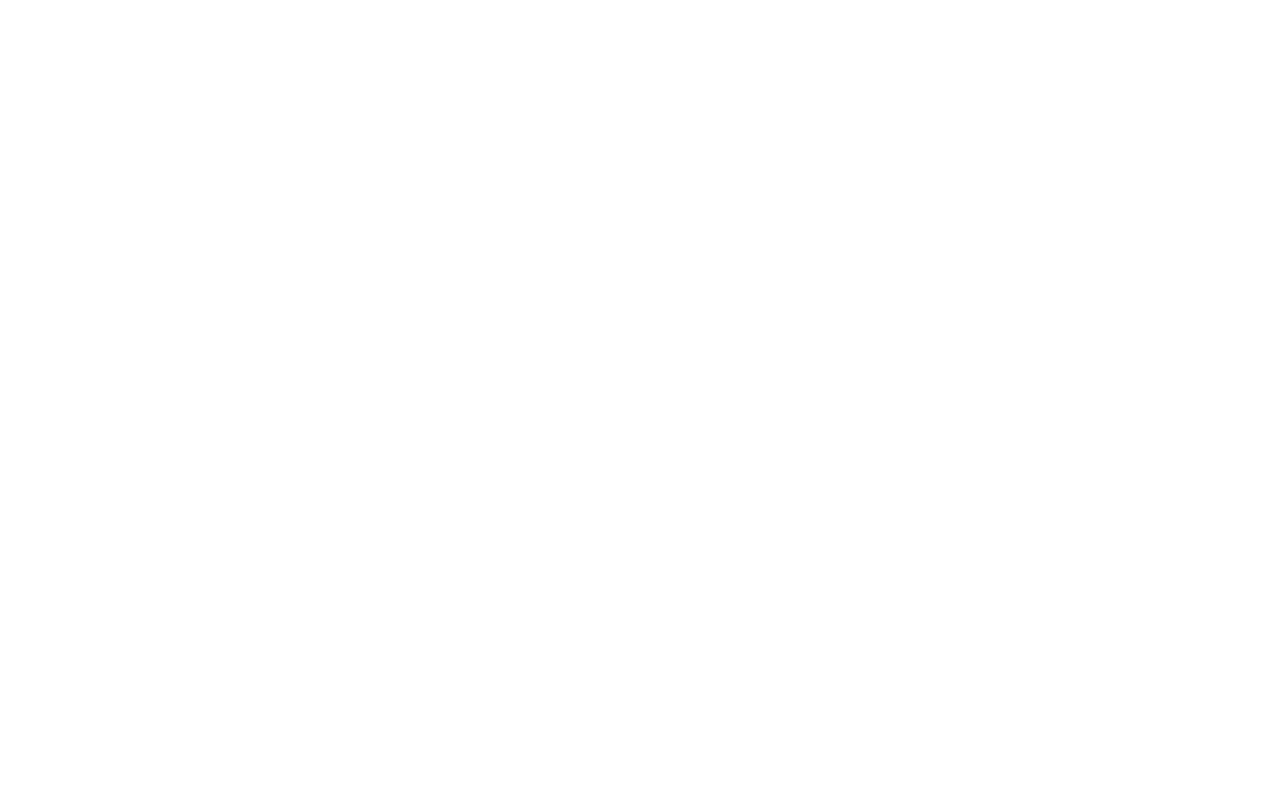
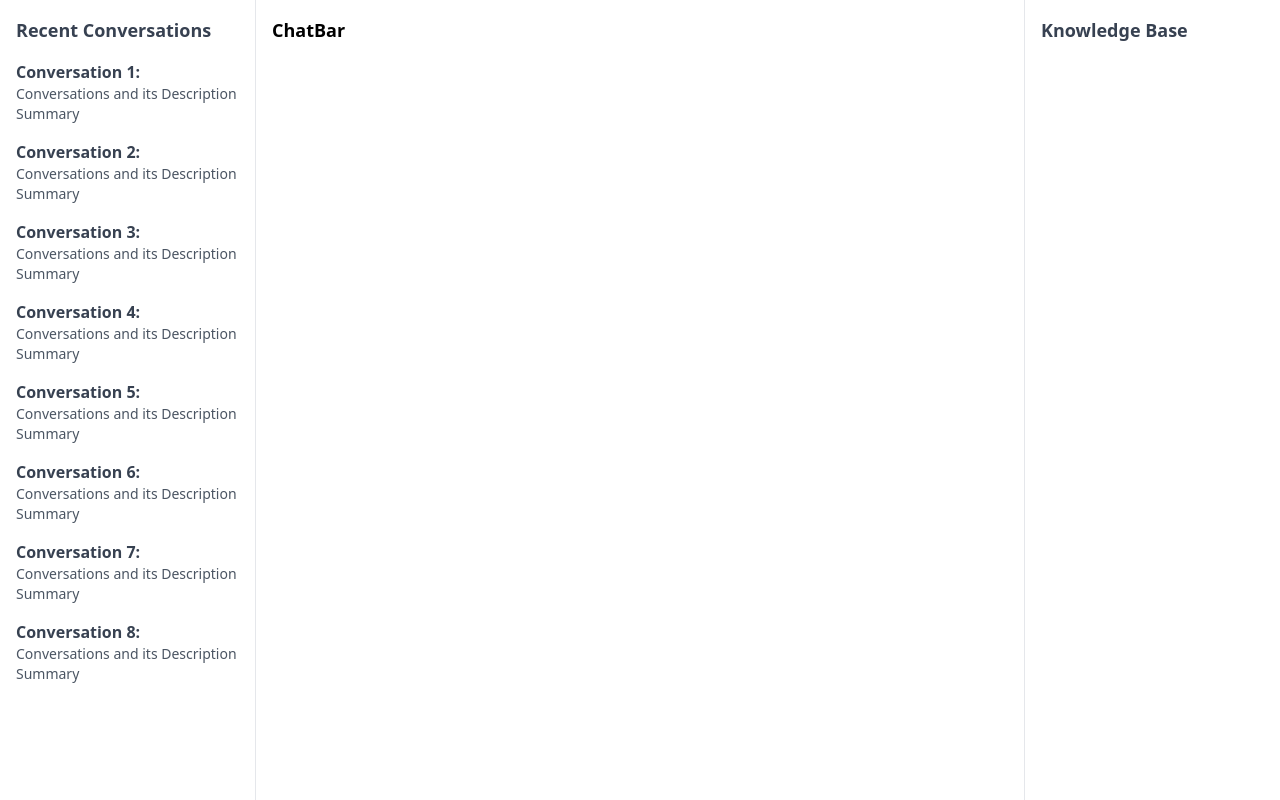
Before and after one commit to neerajkashetty/chatbot, a React (Create React App) app: page /home in a window 1280 px wide. Built offline with nearby package versions, Linux system fonts and the light colour scheme; sample sign-in values are in the browser's storage.

Commit message:
Adding the ProtectedRoutes to authenticate the user

```diff
--- a/src/App.js
+++ b/src/App.js
@@ -25,9 +25,9 @@
 
 
 
-app.get('/user', (req, res) => {
-    res.send(user)
-})
+// app.get('/user', (req, res) => {
+//     res.send(user)
+// })
 
 // app.post('/users', async (req , res)=>{
 // try{
--- a/src/components/ProtectedRoute.jsx
+++ b/src/components/ProtectedRoute.jsx
@@ -18,9 +18,9 @@
 useEffect(() => {
     checkusertoken();
     // eslint-disable-next-line react-hooks/exhaustive-deps
-}, );
+}, [Loggedin]);
 
-return Loggedin ? <>{props.children}</> : null;
+ return Loggedin ? <>{props.children}</> : null;
 
 }
 export default ProtectedRoute;
--- a/src/index.js
+++ b/src/index.js
@@ -14,8 +14,7 @@
       <Routes>
         <Route path="/login" element={<LoginPage/>} />
         <Route path="/register" element={<RegisterPage/>} />
-         <Route path="home" element={<ProtectedRoute/>} >
-        <Route path="/home" element={<Home/>} />
+         <Route path = "/home" element= {<ProtectedRoute><Home/></ProtectedRoute>}>
         </Route>
         <Route path="*" element={<Navigate to="/login" />} />
       </Routes>
```
Also changed, not shown: utils/validateAuthToken.js (added), 1 other file (tests, documents, lock files or other folders).
